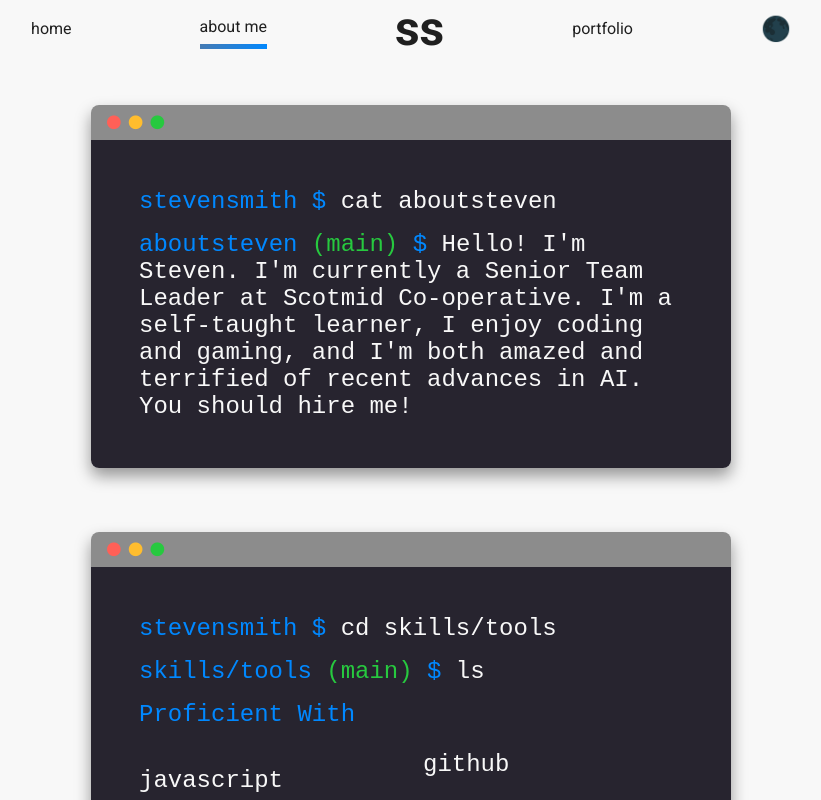
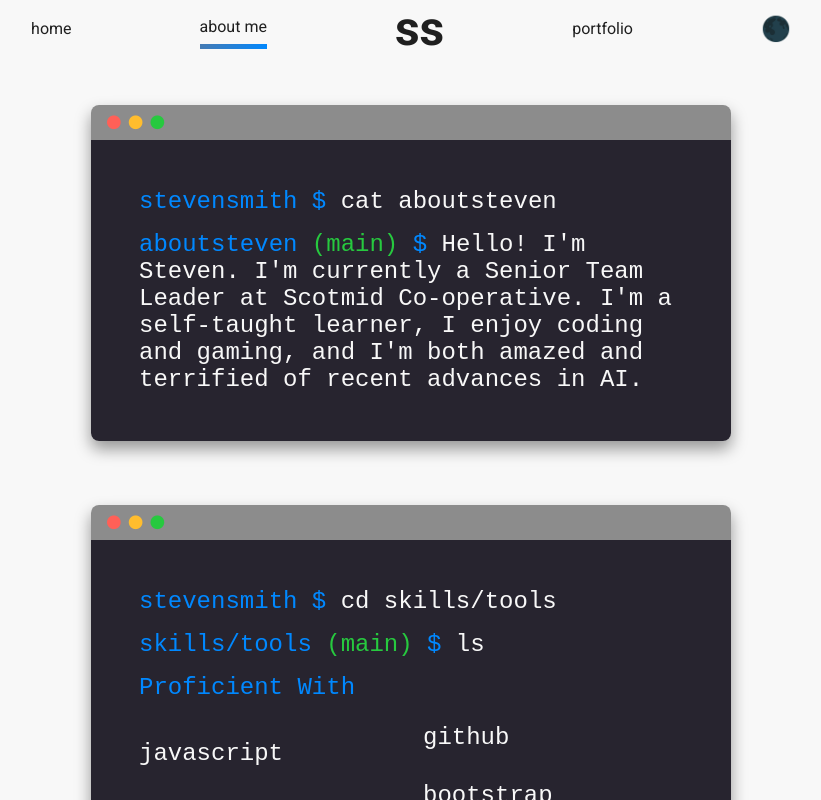
Before and after one commit to steven32323/react-portfolio, a React (Create React App) app: page /about in a window 1280 px wide. Shown: the top 800 px of the page, without its empty margins (229-1050 px from the left). Built offline with nearby package versions, Linux system fonts and the light colour scheme; the HTML template or start-up script is replaced by a standard one.

Commit message:
edited some words

```diff
--- a/src/info/Info.js
+++ b/src/info/Info.js
@@ -41,7 +41,7 @@ export const info = {
     },
     {
       emoji: "💼",
-      text: "Actively looking to break into the tech industry",
+      text: "Actively looking for a Frontend Developer role",
     },
     {
       emoji: "📧",
@@ -77,7 +77,7 @@ export const info = {
     // Feel free to remove any of these that you don't have. I'll write an FAQ on how to add new ones later, let me know if you have a request for an icon!
     // Just change the links so that they lead to your social profiles.
   ],
-  bio: "Hello! I'm Steven. I'm currently a Senior Team Leader at Scotmid Co-operative. I'm a self-taught learner, I enjoy coding and gaming, and I'm both amazed and terrified of recent advances in AI. You should hire me!",
+  bio: "Hello! I'm Steven. I'm currently a Senior Team Leader at Scotmid Co-operative. I'm a self-taught learner, I enjoy coding and gaming, and I'm both amazed and terrified of recent advances in AI.",
   skills: {
     proficientWith: [
       "javascript",
```
